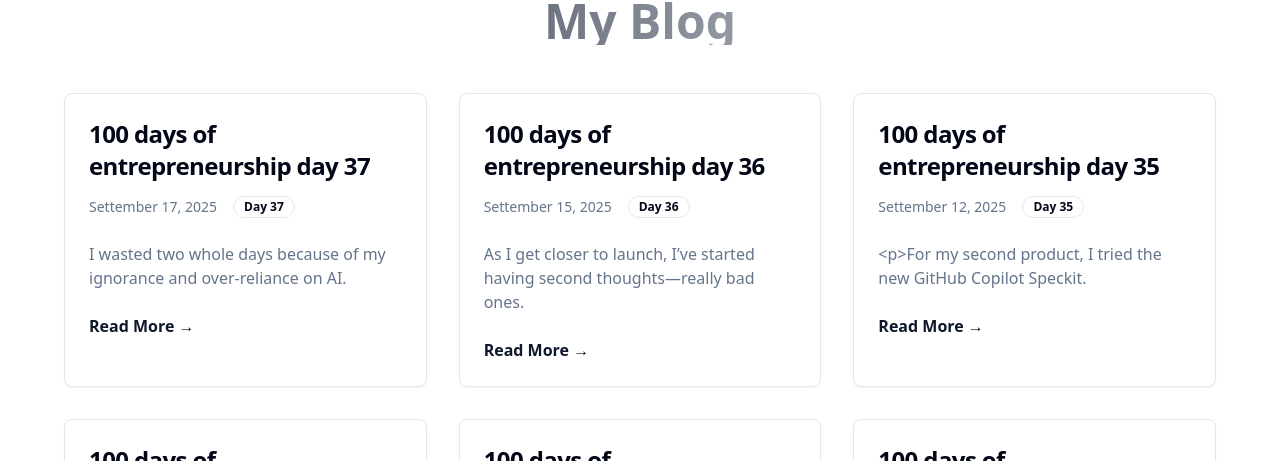
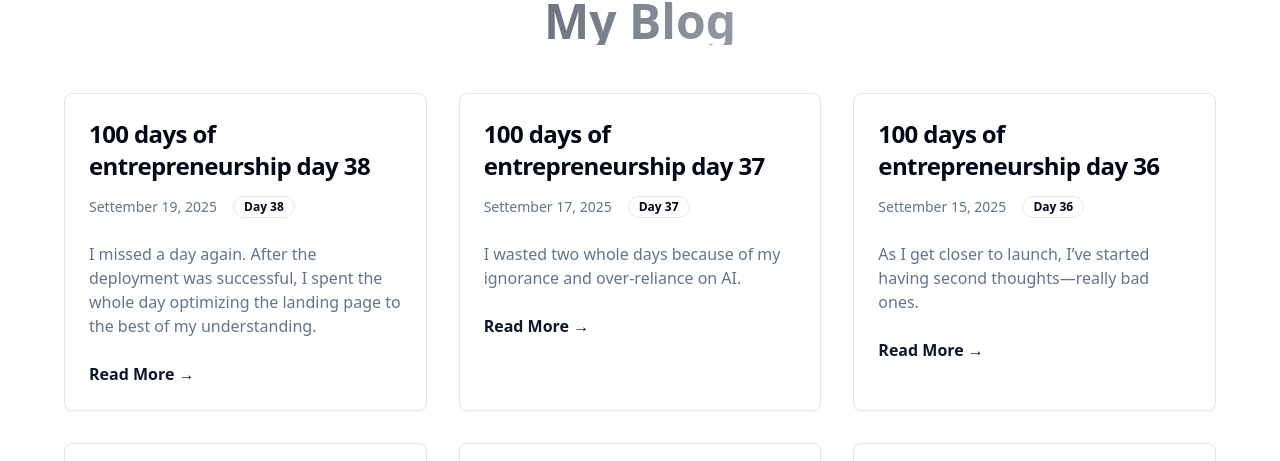
Before and after one commit to hritik1999/portfolio, a Vue app in the folder frontend/: page /blog in a window 1280 px wide. Shown: the part 139-600 px from the top of the page. Built offline with nearby package versions, Linux system fonts and the light colour scheme.

Commit message:
Update Blog.vue

```diff
--- a/frontend/src/views/Blog.vue
+++ b/frontend/src/views/Blog.vue
@@ -1143,6 +1143,24 @@ export default {
 
   <p>But hey—it’s deployed now. That alone is a blissful feeling. Time to push through and get ready for Monday’s launch.</p>
           `,
+        },
+        {
+          id:33,
+          title:'100 days of entrepreneurship day 38',
+          slug:'100-days-of-entrepreneurship-day-38',
+          day:'38',
+          date:'Settember 19, 2025',
+          snippet:"I missed a day again. After the deployment was successful, I spent the whole day optimizing the landing page to the best of my understanding. ",
+          content:`
+          <p>Hello Readers,</p>
+            <p>I missed a day again. After the deployment was successful, I spent the whole day optimizing the landing page to the best of my understanding. I believe the landing page is the most important part, as it’s my 24/7 salesperson. I think I’ve done a good job, but only time will tell. Sadly, I ended up spending the entire day on this. After that, I worked on SEO optimization, and the day was over.</p>
+
+  <p>Today, I added some blogs and built a personality database where analyses and reports on TV show characters, anime characters, celebrities, etc. will be available. I think this will be really useful as marketing content. I can post these in their respective subreddits and also in different typology subreddits, leading to a lot of views and hopefully some conversions.</p>
+
+  <p>I also got approval from Dodopayments to accept payments. So, I started learning how the payment process works and how to implement it. It looks straightforward: the frontend sends the details to the backend, the backend creates a checkout link, and once the payment is complete, they send a callback to my webhook to update the status. Now I just need to code it out. I’ll do this tomorrow along with Discord and Instagram integration.</p>
+
+  <p>After that, I’ll create a lot of marketing content on Sunday. The launch is planned for Monday. <strong>That’s the plan—let’s see how it goes.</strong></p>
+          `
         }
         // Future blog posts will be added here with their own unique slug
       ]
```
